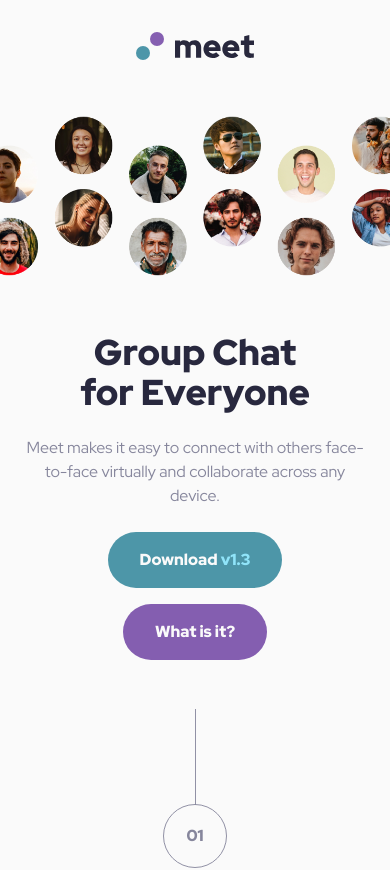
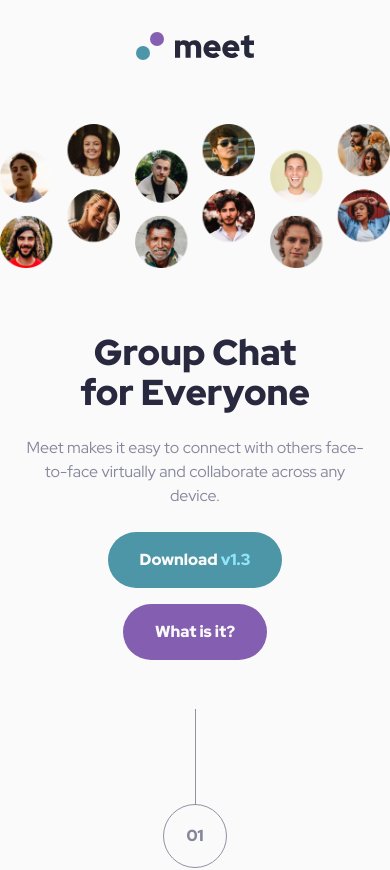
Before and after one commit to filipjuszczak/frontendmentor-solutions, a React (Vite) app: page / in a window 390 px wide. Shown: the top 870 px of the page. Built offline with nearby package versions, Linux system fonts and the light colour scheme; the HTML template or start-up script is replaced by a standard one.

Commit message:
remove hero image scaling

```diff
--- a/src/components/HeroSection.tsx
+++ b/src/components/HeroSection.tsx
@@ -2,15 +2,11 @@ import LinkButton from "./LinkButton";
 
 export default function HeroSection() {
   return (
-    <header className="text-slate mb-36 flex flex-col items-center pt-8 text-center lg:pt-20">
+    <header className="mb-36 flex flex-col items-center pt-8 text-center text-slate lg:pt-20">
       <img src="/logo.svg" alt="" className="relative mb-16 self-center" />
       <picture>
         <source srcSet="/tablet/image-hero.png" media="(max-width: 48em)" />
-        <img
-          src="/tablet/image-hero.png"
-          alt=""
-          className="mb-16 scale-110 lg:hidden"
-        />
+        <img src="/tablet/image-hero.png" alt="" className="mb-16 lg:hidden" />
       </picture>
       <div className="relative flex flex-col items-center lg:flex-row lg:gap-24">
         <div>
@@ -27,7 +23,7 @@ export default function HeroSection() {
           </picture>
         </div>
         <div className="flex flex-col items-center">
-          <p className="text-darkSlate mb-6 max-w-[10ch] text-4xl font-bold xl:text-6xl">
+          <p className="mb-6 max-w-[10ch] text-4xl font-bold text-darkSlate xl:text-6xl">
             Group Chat for Everyone
           </p>
           <p className="mb-6 max-w-[42ch] px-6">
```
